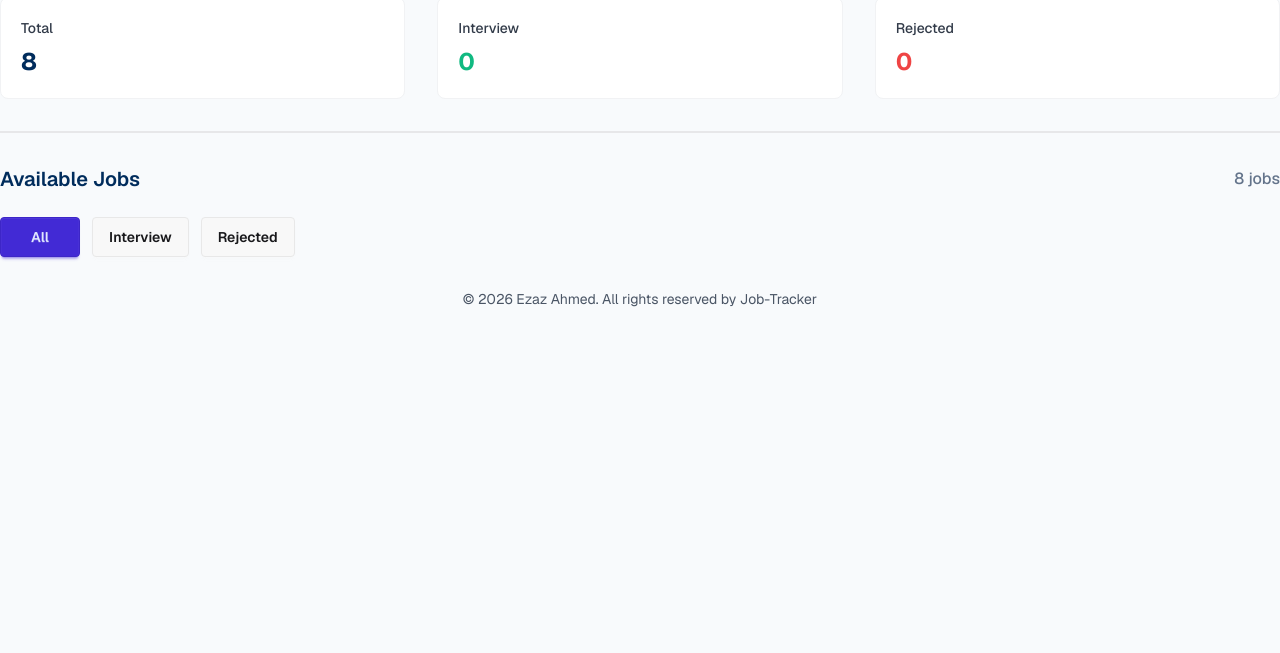
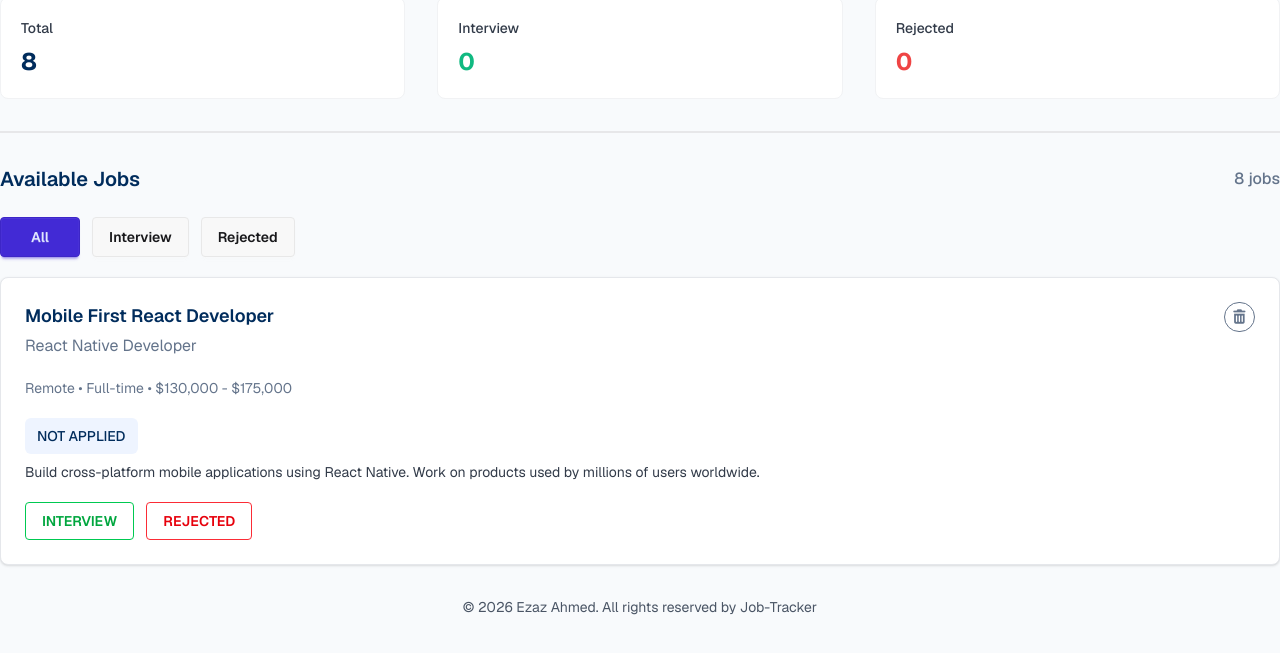
Before and after one commit to ezazdesign/Job-Tracker, a plain HTML site: page index.html in a window 1280 px wide. Shown: the part 127-780 px from the top of the page. Drawn offline with nearby package versions, Linux system fonts and the light colour scheme.

Commit message:
Available Jobs Card Add

```diff
--- a/index.html
+++ b/index.html
@@ -1,5 +1,6 @@
 <!doctype html>
 <html lang="en" data-theme="light">
+
 <head>
   <meta charset="UTF-8" />
   <meta name="viewport" content="width=device-width, initial-scale=1.0" />
@@ -13,27 +14,16 @@
   <!-- Google Font Link -->
   <link rel="preconnect" href="https://fonts.googleapis.com" />
   <link rel="preconnect" href="https://fonts.gstatic.com" crossorigin />
-    <link
-      href="https://fonts.googleapis.com/css2?family=Geist:wght@100..900&display=swap"
-      rel="stylesheet"
-    />
+  <link href="https://fonts.googleapis.com/css2?family=Geist:wght@100..900&display=swap" rel="stylesheet" />
 
   <!-- Link daisyUI and Tailwindcss -->
-    <link
-      href="https://cdn.jsdelivr.net/npm/daisyui@5"
-      rel="stylesheet"
-      type="text/css"
-    />
+  <link href="https://cdn.jsdelivr.net/npm/daisyui@5" rel="stylesheet" type="text/css" />
   <script src="https://cdn.jsdelivr.net/npm/@tailwindcss/browser@4"></script>
 
   <!-- Link FontAwesome -->
-    <link
-      rel="stylesheet"
-      href="https://cdnjs.cloudflare.com/ajax/libs/font-awesome/7.0.1/css/all.min.css"
+  <link rel="stylesheet" href="https://cdnjs.cloudflare.com/ajax/libs/font-awesome/7.0.1/css/all.min.css"
     integrity="sha512-2SwdPD6INVrV/lHTZbO2nodKhrnDdJK9/kg2XD1r9uGqPo1cUbujc+IYdlYdEErWNu69gVcYgdxlmVmzTWnetw=="
-      crossorigin="anonymous"
-      referrerpolicy="no-referrer"
-    />
+    crossorigin="anonymous" referrerpolicy="no-referrer" />
 
   <!-- Internal CSS -->
   <style>
@@ -50,21 +40,15 @@
     </h1>
     <!-- Dashboard -->
     <div class="dashboard-container grid lg:grid-cols-3 md:grid-cols-2 grid-cols-1 gap-8">
-        <div
-          class="dashboard-card rounded-lg border border-[#F1F2F4] bg-white p-5 space-y-2 hover:border-green-600"
-        >
+      <div class="dashboard-card rounded-lg border border-[#F1F2F4] bg-white p-5 space-y-2 hover:border-green-600">
         <h3 class="text-[#323B49] text-sm font-medium">Total</h3>
         <p id="totalCount" class="font-bold text-2xl text-[#002C5C]">8</p>
       </div>
-        <div
-          class="dashboard-card rounded-lg border border-[#F1F2F4] bg-white p-5 space-y-2 hover:border-green-600"
-        >
+      <div class="dashboard-card rounded-lg border border-[#F1F2F4] bg-white p-5 space-y-2 hover:border-green-600">
         <h3 class="text-[#323B49] text-sm font-medium">Interview</h3>
         <p id="interviewCount" class="font-bold text-2xl text-[#10B981]">0</p>
       </div>
-        <div
-          class="dashboard-card rounded-lg border border-[#F1F2F4] bg-white p-5 space-y-2 hover:border-green-600"
-        >
+      <div class="dashboard-card rounded-lg border border-[#F1F2F4] bg-white p-5 space-y-2 hover:border-green-600">
         <h3 class="text-[#323B49] text-sm font-medium">Rejected</h3>
         <p id="rejectedCount" class="font-bold text-2xl text-[#EF4444]">0</p>
       </div>
@@ -85,16 +69,62 @@
     </div>
 
     <!-- Button -->
-      <div class="flex items-center gap-3">
+    <div class="flex items-center gap-3 mb-5">
       <button class="btn btn-primary font-semibold text-sm w-20" id="">All</button>
       <button class="btn font-semibold text-sm" id="">Interview</button>
-        <button class="btn font-semibold text-sm" id="">Rejected</button>
+      <button class="btn font-semibold text-sm" id="rejectedCount">Rejected</button>
     </div>
 
     <!-- Job Cards -->
     <div id="job-container">
+      <div class="mx-auto bg-white rounded-lg shadow-sm border border-gray-200 p-6">
+
+        <!-- Job Title -->
+        <div class="flex justify-between items-start">
+          <div>
+            <h2 class="text-lg font-semibold text-[#002C5C]">Mobile First React Developer</h2>
+            <p class="text-base text-[#64748B] mt-1">React Native Developer</p>
+            <p class="text-sm text-[#64748B] mt-5">
+              Remote • Full-time • $130,000 - $175,000
+            </p>
+          </div>
+          <button class="border py-[2px] px-[6px] rounded-full hover:bg-gray-100 text-[#64748B]  ">
+            <i class="fa-solid fa-trash-can text-sm "></i>
+          </button>
+        </div>
+
+
+        <div class="mt-5">
+          <p class="roundedtext-xs font-medium px-3 py-2 rounded-md bg-[#EEF4FF] text-[#002C5C] w-[113px] text-sm font-medium">
+            NOT APPLIED
+          </p>
+        </div>
+        <p class="mt-2 text-sm text-[#323B49]">
+          Build cross-platform mobile applications using React Native.
+          Work on products used by millions of users worldwide.
+        </p>
+
+        <!-- Buttons -->
+        <div class="mt-5 flex gap-3">
+          <button id="" class="px-4 py-2 text-sm font-semibold rounded border border-green-500 text-green-600 hover:bg-green-50">
+            INTERVIEW
+          </button>
+          <button id="" class="px-4 py-2 text-sm font-semibold rounded border border-red-500 text-red-600 hover:bg-red-50">
+            REJECTED
+          </button>
+        </div>
+
 
       </div>
+
+
+
+
+
+
+
+
+
 
 
   </main>
@@ -109,4 +139,5 @@
     <p>&copy; 2026 Ezaz Ahmed. All rights reserved by Job-Tracker</p>
   </div>
 </footer>
+
 </html>
```
Lines whose indentation alone changed are shown as unchanged.
